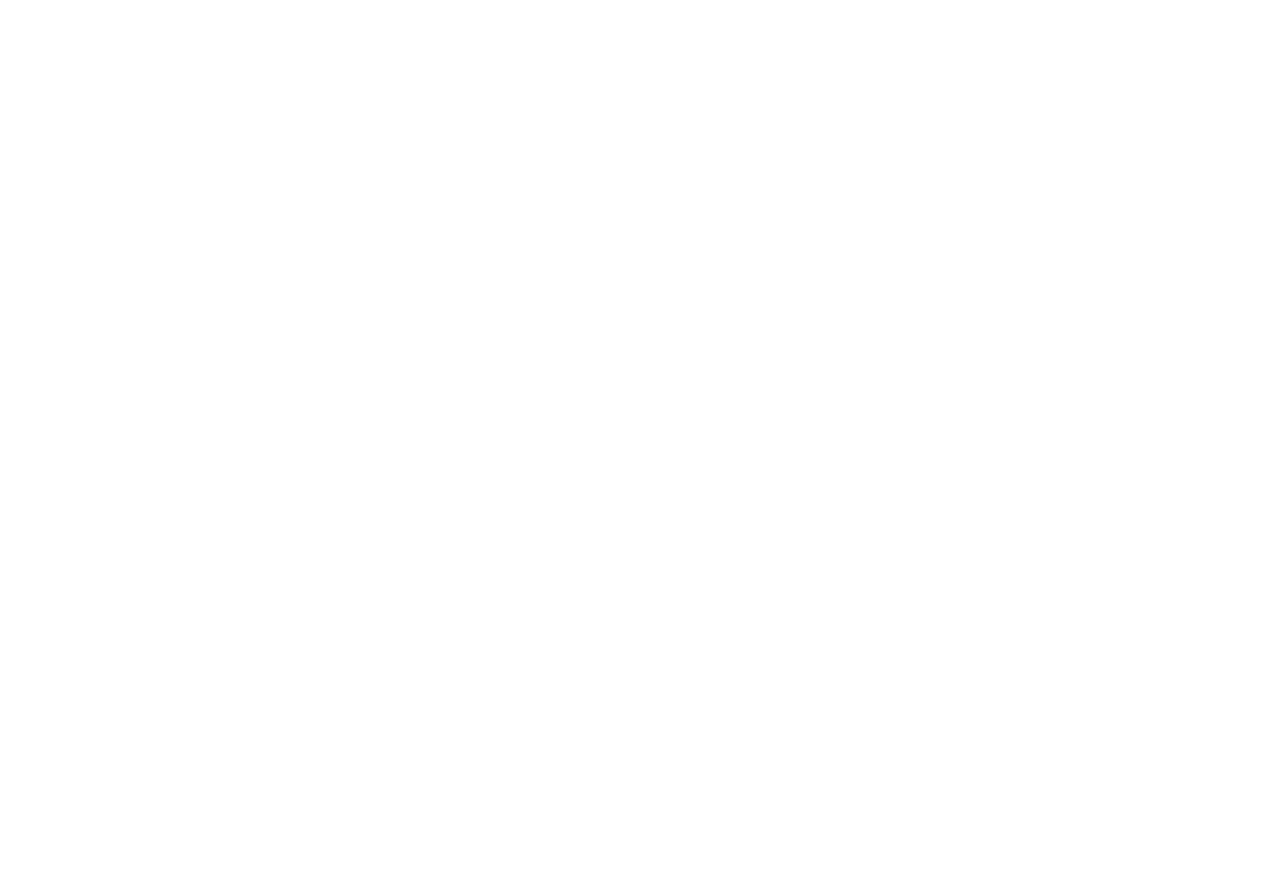
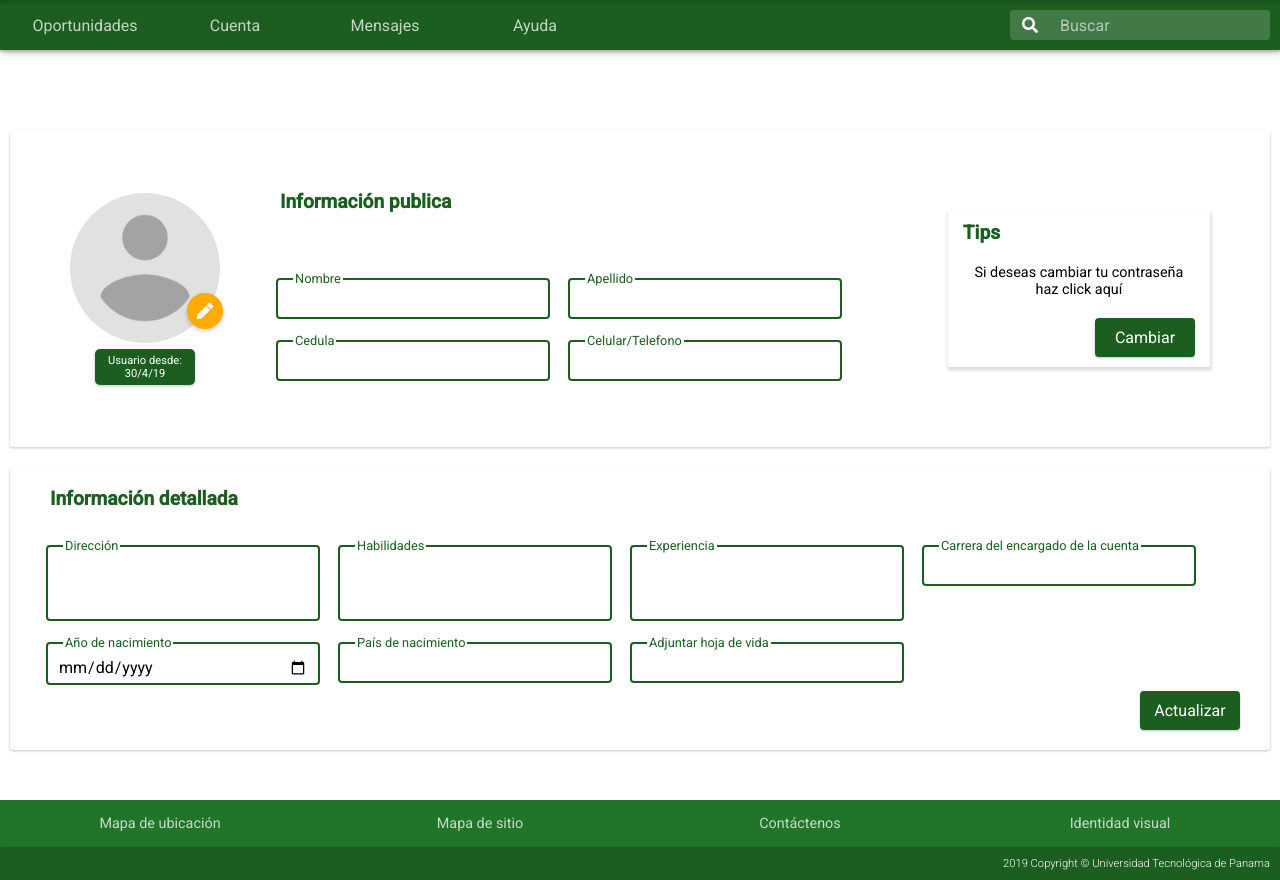
Before and after one commit to jasonwj96/bolsadetrabajo, a React (Create React App) app: page / in a window 1280 px wide. Before the commit the page ends 800 px from the top, so only its background shows below. Built offline with nearby package versions, Linux system fonts and the light colour scheme.

Commit message:
Added a footer component

```diff
--- a/src/App.tsx
+++ b/src/App.tsx
@@ -1,14 +1,15 @@
 import React from "react";
 import "./App.scss";
 import CuentaEstudiante from "./containers/cuentaEstudiante";
-import { BrowserRouter as Router, Route, Link } from "react-router-dom";
+import { BrowserRouter as Router, Route } from "react-router-dom";
 import Mensajes from "./containers/mensajes";
 
-const App: React.FC = () => {
+const App = () => {
   return (
     <div className="App">
       <Router>
         <div>
+          <Route exact path="/" component={CuentaEstudiante} />
           <Route path="/cuenta" component={CuentaEstudiante} />
           <Route path="/mensajes" component={Mensajes} />
         </div>
--- /dev/null
+++ b/src/components/footer.scss
@@ -0,0 +1,72 @@
+@import "../styles/light_theme";
+
+.footer {
+  width: 100%;
+  height: auto;
+  background-color: $secondary;
+  margin-top: 50px;
+  box-sizing: border-box;
+  display: flex;
+  flex-flow: column;
+  justify-content: space-between;
+
+  a {
+    color: #6e8dc7;
+    font-style: none;
+    text-decoration: none;
+    transition: 0.2s color ease-in-out;
+
+    &:hover {
+      color: #b0cbfc;
+    }
+  }
+
+  p {
+    color: #eb5d24;
+    font-weight: 100;
+    font-size: 1.2em;
+  }
+
+  .footer-links {
+    display: flex;
+    width: 100%;
+    justify-content: space-evenly;
+    box-sizing: border-box;
+    font-size: 0.9em;
+
+    .linkSet {
+      display: flex;
+      margin: 10px 0px;
+
+      a {
+        margin: 5px 0px;
+        color: #ffffffbd;
+        font-size: 1em;
+
+        &:hover {
+          color: #fff;
+        }
+      }
+    }
+  }
+
+  .bottom {
+    @include card(2);
+    display: flex;
+    align-content: center;
+    justify-content: flex-end;
+    background-color: $accent;
+    padding: 10px;
+    width: auto;
+
+    p {
+      width: auto;
+      margin: 0;
+      font-size: 0.7em;
+      color: #ffffff;
+      span {
+        color: #ffffff;
+      }
+    }
+  }
+}
--- /dev/null
+++ b/src/components/footer.tsx
@@ -0,0 +1,27 @@
+import React from "react";
+import { Link } from "react-router-dom";
+import "./footer.scss";
+
+const Footer = (props: any) => {
+  const content = (
+    <div className="footer">
+      <div className="footer-links">
+        <div className="linkSet">
+          <Link to="/">Mapa de ubicación</Link>
+          <Link to="/">Mapa de sitio</Link>
+          <Link to="/">Contáctenos</Link>
+          <Link to="/">Identidad visual</Link>
+        </div>
+      </div>
+      <div className="bottom">
+        <p>
+          2019 Copyright &copy; <span> Universidad Tecnológica de Panama</span>
+        </p>
+      </div>
+    </div>
+  );
+
+  return content;
+};
+
+export default Footer;
--- a/src/components/navbar.scss
+++ b/src/components/navbar.scss
@@ -84,9 +84,15 @@
         width: 150px;
         padding: 5px;
 
-        p {
+        .link {
           align-self: flex-end;
           padding-bottom: 5px;
+          text-decoration: none;
+          color: #ffffffbd;
+
+          &:hover {
+            color: #ffffff;
+          }
         }
 
         &:hover {
--- a/src/components/navbar.tsx
+++ b/src/components/navbar.tsx
@@ -2,10 +2,10 @@ import React, { useState, useEffect } from "react";
 import "./navbar.scss";
 // import utpLogo from "../img/utp_logo.png";
 import fiscLogo from "../img/fisc_logo.png";
+import { Link } from "react-router-dom";
 
 const Navbar = (props: any) => {
   const [prevScrollPos, setPrevScrollsPos] = useState(window.pageYOffset);
-  // const [shrink, setShrink] = useState(true);
   const [className, setClassName] = useState("navbar-container");
 
   useEffect(() => {
@@ -39,17 +39,26 @@ const Navbar = (props: any) => {
       </div>
       <div className="navbar-tabs">
         <ul>
+          {/* Oportunidades, cuenta, mensajes, ayuda */}
           <li>
-            <p>Oportunidades</p>
+            <Link className="link" to="/oportunidades">
+              Oportunidades
+            </Link>
           </li>
           <li>
-            <p>Cuenta</p>
+            <Link className="link" to="/cuenta">
+              Cuenta
+            </Link>
           </li>
           <li>
-            <p>Mensajes</p>
+            <Link className="link" to="/mensajes">
+              Mensajes
+            </Link>
           </li>
           <li>
-            <p>Ayuda</p>
+            <Link className="link" to="/ayuda">
+              Ayuda
+            </Link>
           </li>
         </ul>
         <div className="searchbox">
--- a/src/containers/cuentaEstudiante.tsx
+++ b/src/containers/cuentaEstudiante.tsx
@@ -1,15 +1,21 @@
-import React from "react";
+import React, { useEffect } from "react";
 import "./cuentaEstudiante.scss";
 import Navbar from "../components/navbar";
 import PerfilUsuario from "../components/perfilUsuario";
 import DetailedInfo from "../components/detailedInfo";
+import Footer from "components/footer";
 
 const CuentaEstudiante = (props: any) => {
+  useEffect(() => {
+    document.title = "Bolsa de trabajo - Cuenta";
+  }, []);
+
   return (
     <div className="cuentaestudiante-container">
       <Navbar />
       <PerfilUsuario />
       <DetailedInfo />
+      <Footer />
     </div>
   );
 };
--- a/src/containers/mensajes.tsx
+++ b/src/containers/mensajes.tsx
@@ -1,8 +1,12 @@
-import React from "react";
+import React, { useEffect } from "react";
 import Navbar from "../components/navbar";
 import "./mensajes.scss";
 
 const Mensajes = (props: any) => {
+  useEffect(() => {
+    document.title = "Bolsa de trabajo - Mensajes";
+  }, []);
+
   return (
     <div>
       <Navbar />
```
